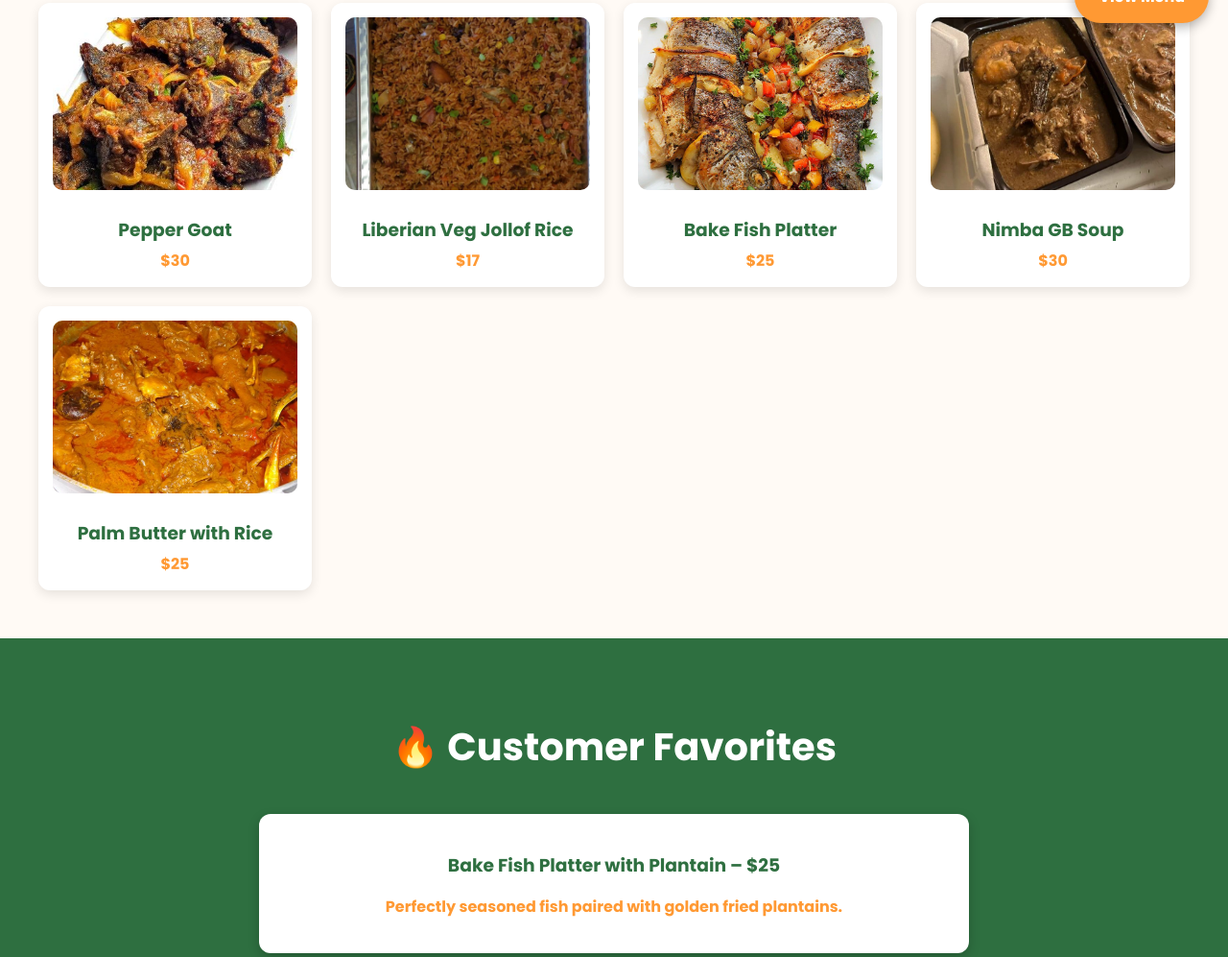
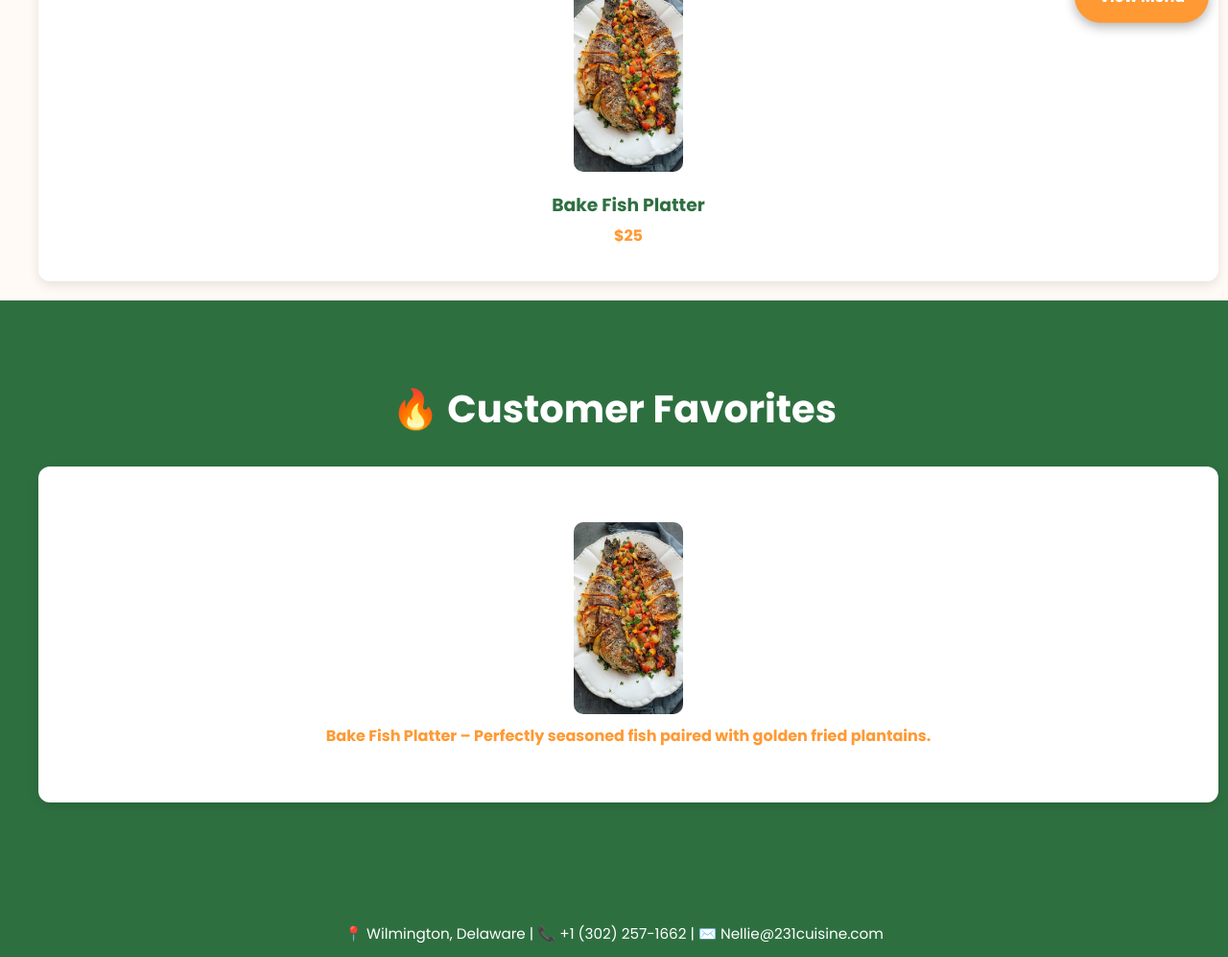
Before and after one commit to 2010601151/231-CUISIE, a plain HTML site: page index.html in a window 1280 px wide. Shown: the part 756-1753 px from the top of the page at 96% size. Drawn offline with nearby package versions, Linux system fonts and the light colour scheme.

Commit message:
index.html

```diff
--- a/index.html
+++ b/index.html
@@ -22,6 +22,7 @@
     overflow-x: hidden;
   }
 
+  /* Header */
   header {
     background: linear-gradient(90deg, #2E6F40, #2E6F40);
     color: white;
@@ -56,6 +57,7 @@
   }
   nav a:hover { text-decoration: underline; color: #ffe4b3; }
 
+  /* Hero */
   .hero {
     position: relative;
     background-image: url('hero-bg.jpg');
@@ -88,74 +90,64 @@
   }
   .hero .btn:hover { background-color: #ff9933; transform: scale(1.05); }
 
-  .featured-dishes {
+  /* Slideshow shared styles */
+  .slideshow-container {
+    max-width: 1200px;
+    margin: 0 auto 50px auto;
+    position: relative;
+    text-align: center;
+    height: 320px;
+  }
+  .slide {
+    position: absolute;
+    top: 0; left: 0;
+    width: 100%;
+    height: 100%;
+    background-color: #fff;
+    color: #333;
+    padding: 15px;
+    border-radius: 12px;
+    box-shadow: 0 4px 12px rgba(0,0,0,0.1);
+    display: flex;
+    flex-direction: column;
+    justify-content: center;
+    align-items: center;
+    opacity: 0;
+    transition: opacity 1s ease-in-out;
+  }
+  .slide.active { opacity: 1; z-index: 1; }
+  .slide img {
+    width: auto;
+    max-width: 100%;
+    height: 200px;
+    object-fit: contain;
+    border-radius: 10px;
+    margin-bottom: 10px;
+    transition: transform 0.3s;
+  }
+  .slide:hover img { transform: scale(1.05); }
+  .slide h3 { color: #2E6F40; margin: 10px 0 5px 0; }
+  .slide p { font-weight: bold; color: #ff9933; margin: 0; }
+
+  /* Featured Dishes */
+  .featured-dishes h2 {
+    color: #2E6F40;
+    font-size: 2.5em;
+    margin-bottom: 30px;
+    text-align: center;
+  }
+
+  /* Customer Favorites */
+  .favorites {
+    background-color: #2E6F40;
+    color: #fff;
     padding: 50px 20px;
     text-align: center;
   }
-  .featured-dishes h2 {
-    color: #2E6F40;
-    font-size: 2.5em;
-    margin-bottom: 40px;
-  }
-  .grid {
-    display: grid;
-    grid-template-columns: repeat(auto-fit, minmax(250px, 1fr));
-    gap: 20px;
-    max-width: 1200px;
-    margin: 0 auto;
-  }
-  .dish {
-    background-color: #fff;
-    padding: 15px;
-    border-radius: 12px;
-    box-shadow: 0 4px 12px rgba(0,0,0,0.1);
-    transition: transform 0.3s, box-shadow 0.3s;
-  }
-  .dish:hover { transform: translateY(-5px); box-shadow: 0 8px 20px rgba(0,0,0,0.2); }
-  .dish img { width: 100%; height: 180px; object-fit: cover; border-radius: 10px; margin-bottom: 10px; transition: transform 0.5s; }
-  .dish:hover img { transform: scale(1.05); }
-  .dish h3 { color: #2E6F40; margin: 10px 0 5px 0; }
-  .dish p { font-weight: bold; color: #ff9933; margin: 0; }
+  .favorites h2 { font-size: 2.5em; margin-bottom: 30px; }
+  .favorites p { margin: 0; }
 
-  /* Customer Favorites Slideshow */
-  .favorites {
-    padding: 50px 20px;
-    text-align: center;
-    background-color: #2E6F40;
-    color: white;
-  }
-  .favorites h2 { font-size: 2.5em; margin-bottom: 40px; }
-  .favorites .slide {
-    display: none;
-    background-color: #fff;
-    color: #333;
-    padding: 20px;
-    border-radius: 12px;
-    max-width: 700px;
-    margin: 0 auto;
-    box-shadow: 0 4px 12px rgba(0,0,0,0.2);
-    transition: opacity 1s ease;
-  }
-  .favorites .slide.active {
-    display: block;
-    opacity: 1;
-  }
-  .favorites .slide h3 { color: #2E6F40; margin-bottom: 10px; }
-  .favorites .slide p { color: #ff9933; font-weight: bold; }
-
-  .menu-embed {
-    margin: 60px auto;
-    width: 90%;
-    max-width: 700px;
-    text-align: center;
-  }
-  .menu-embed iframe {
-    border: none;
-    border-radius: 8px;
-    width: 100%;
-    height: 600px;
-  }
-
+  /* Floating Order Button */
   .order-now-btn {
     position: fixed;
     bottom: 20px;
@@ -168,12 +160,13 @@
     box-shadow: 0 4px 12px rgba(0,0,0,0.3);
     cursor: pointer;
     z-index: 1000;
-    text-decoration: none;
     transition: transform 0.2s, background-color 0.3s;
     animation: float 3s ease-in-out infinite;
+    text-decoration: none;
   }
   .order-now-btn:hover { transform: scale(1.05); background-color: #2E6F40; }
 
+  /* Footer */
   footer {
     background-color: #2E6F40;
     color: white;
@@ -184,10 +177,8 @@
   footer a { color: #ffe4b3; text-decoration: none; }
   footer a:hover { text-decoration: underline; }
 
+  /* Animations */
   @keyframes float { 0%,100%{transform:translateY(0);}50%{transform:translateY(-8px);} }
-
-  @media(max-width: 992px) { .grid { grid-template-columns: repeat(2, 1fr); } }
-  @media(max-width: 600px) { .grid { grid-template-columns: 1fr; } }
 </style>
 </head>
 <body>
@@ -213,30 +204,28 @@
   <a href="menu.html" class="btn">View Menu</a>
 </section>
 
+<!-- Featured Dishes Slideshow -->
 <section class="featured-dishes" data-aos="fade-up" data-aos-duration="1000">
   <h2>🍲 Featured Dishes</h2>
-  <div class="grid">
-    <div class="dish"><img src="pepper-goat.jpeg" alt="Pepper Goat"><h3>Pepper Goat</h3><p>$30</p></div>
-    <div class="dish"><img src="jollof.jpeg" alt="Liberian Veg Jollof Rice"><h3>Liberian Veg Jollof Rice</h3><p>$17</p></div>
-    <div class="dish"><img src="Bake Fish.jpeg" alt="Bake Fish Platter"><h3>Bake Fish Platter</h3><p>$25</p></div>
-    <div class="dish"><img src="GB.jpeg" alt="Nimba GB Soup"><h3>Nimba GB Soup</h3><p>$30</p></div>
-    <div class="dish"><img src="palm.jpeg" alt="Palm Butter with Rice"><h3>Palm Butter with Rice</h3><p>$25</p></div>
+  <div class="slideshow-container">
+    <div class="slide active"><img src="pepper-goat.jpeg" alt="Pepper Goat"><h3>Pepper Goat</h3><p>$30</p></div>
+    <div class="slide"><img src="jollof.jpeg" alt="Liberian Veg Jollof Rice"><h3>Liberian Veg Jollof Rice</h3><p>$17</p></div>
+    <div class="slide"><img src="Bake Fish.jpeg" alt="Bake Fish Platter"><h3>Bake Fish Platter</h3><p>$25</p></div>
+    <div class="slide"><img src="GB.jpeg" alt="Nimba GB Soup"><h3>Nimba GB Soup</h3><p>$30</p></div>
+    <div class="slide"><img src="palm.jpeg" alt="Palm Butter with Rice"><h3>Palm Butter with Rice</h3><p>$25</p></div>
   </div>
 </section>
 
+<!-- Customer Favorites Slideshow -->
 <section class="favorites" data-aos="fade-up" data-aos-duration="1000">
   <h2>🔥 Customer Favorites</h2>
-  <div class="slide active"><h3>Pepper Goat – $30</h3><p>Tender goat meat simmered in a spicy, flavorful sauce.</p></div>
-  <div class="slide"><h3>Liberian Veg Jollof Rice – $17</h3><p>A vibrant rice dish cooked with vegetables and signature spices.</p></div>
-  <div class="slide"><h3>Bake Fish Platter with Plantain – $25</h3><p>Perfectly seasoned fish paired with golden fried plantains.</p></div>
-  <div class="slide"><h3>Nimba GB Soup with Fufu – $30</h3><p>A rich traditional soup that warms the soul, served with soft fufu.</p></div>
-  <div class="slide"><h3>Palm Butter with Rice – $25</h3><p>A creamy, spicy palm butter sauce paired with fluffy rice.</p></div>
-</section>
-
-<section class="menu-embed" data-aos="fade-up" data-aos-duration="1000">
-  <h2>📜 Our Illustrated Menu</h2>
-  <iframe loading="lazy" src="https://www.canva.com/design/DAG2ROvoulQ/fMZyLHAZ4b5EllpZmVpc8w/view?embed" allowfullscreen></iframe>
-
+  <div class="slideshow-container">
+    <div class="slide active"><img src="pepper-goat.jpeg" alt="Pepper Goat"><p>Pepper Goat – Tender goat meat simmered in a spicy, flavorful sauce.</p></div>
+    <div class="slide"><img src="jollof.jpeg" alt="Liberian Veg Jollof Rice"><p>Liberian Veg Jollof Rice – A vibrant rice dish cooked with vegetables and signature spices.</p></div>
+    <div class="slide"><img src="Bake Fish.jpeg" alt="Bake Fish Platter"><p>Bake Fish Platter – Perfectly seasoned fish paired with golden fried plantains.</p></div>
+    <div class="slide"><img src="GB.jpeg" alt="Nimba GB Soup"><p>Nimba GB Soup – A rich traditional soup that warms the soul, served with soft fufu.</p></div>
+    <div class="slide"><img src="palm.jpeg" alt="Palm Butter with Rice"><p>Palm Butter with Rice – A creamy, spicy palm butter sauce paired with fluffy rice.</p></div>
+  </div>
 </section>
 
 <a href="menu.html" class="order-now-btn">View Menu</a>
@@ -251,22 +240,25 @@
 <script src="https://cdn.jsdelivr.net/npm/aos@2.3.4/dist/aos.js"></script>
 <script>
   AOS.init();
+</script>
 
-  // Customer Favorites Slideshow
-  let slides = document.querySelectorAll('.favorites .slide');
-  let currentSlide = 0;
+<script>
+  // Generic fade slideshow function
+  function startFadeSlideshow(containerSelector, interval) {
+    const slides = document.querySelectorAll(containerSelector + ' .slide');
+    let index = 0;
+    slides[index].classList.add('active');
 
-  function showSlide(index) {
-    slides.forEach((slide, i) => {
-      slide.classList.remove('active');
-    });
-    slides[index].classList.add('active');
+    setInterval(() => {
+      slides[index].classList.remove('active');
+      index = (index + 1) % slides.length;
+      slides[index].classList.add('active');
+    }, interval);
   }
 
-  setInterval(() => {
-    currentSlide = (currentSlide === slides.length - 1) ? 0 : currentSlide + 1;
-    showSlide(currentSlide);
-  }, 2000); // flip every 2 seconds
+  // Start slideshows
+  startFadeSlideshow('.featured-dishes', 2000); // 2 sec
+  startFadeSlideshow('.favorites', 2000); // 2 sec
 </script>
 
 </body>
```
